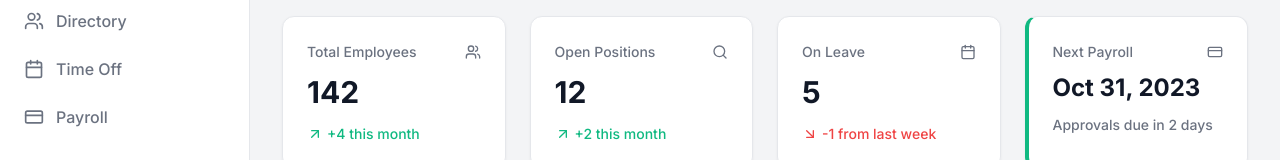
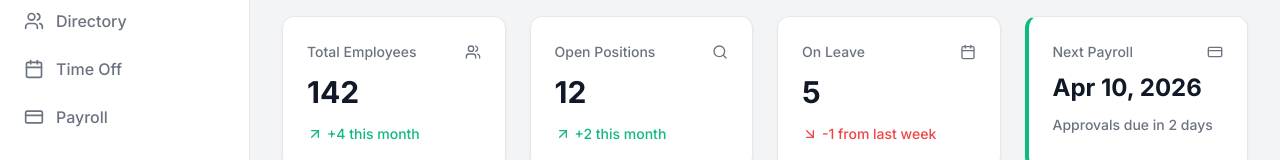
Before and after one commit to yuvalSela/DemoSite, a React app in the folder frontend/: page / in a window 1280 px wide. Shown: the part 148-308 px from the top of the page. Built offline with nearby package versions, Linux system fonts and the light colour scheme; the HTML template or start-up script is replaced by a standard one.

Commit message:
Update next payroll date

```diff
--- a/frontend/src/App.jsx
+++ b/frontend/src/App.jsx
@@ -108,7 +108,7 @@ function App() {
                   Next Payroll
                   <CreditCard size={16} />
                 </div>
-                <div className="metric-value" style={{fontSize: '1.5rem', marginTop: '0.25rem'}}>Oct 31, 2023</div>
+                <div className="metric-value" style={{fontSize: '1.5rem', marginTop: '0.25rem'}}>Apr 10, 2026</div>
                 <div className="metric-trend" style={{color: 'var(--text-secondary)'}}>
                   <span>Approvals due in 2 days</span>
                 </div>
```
